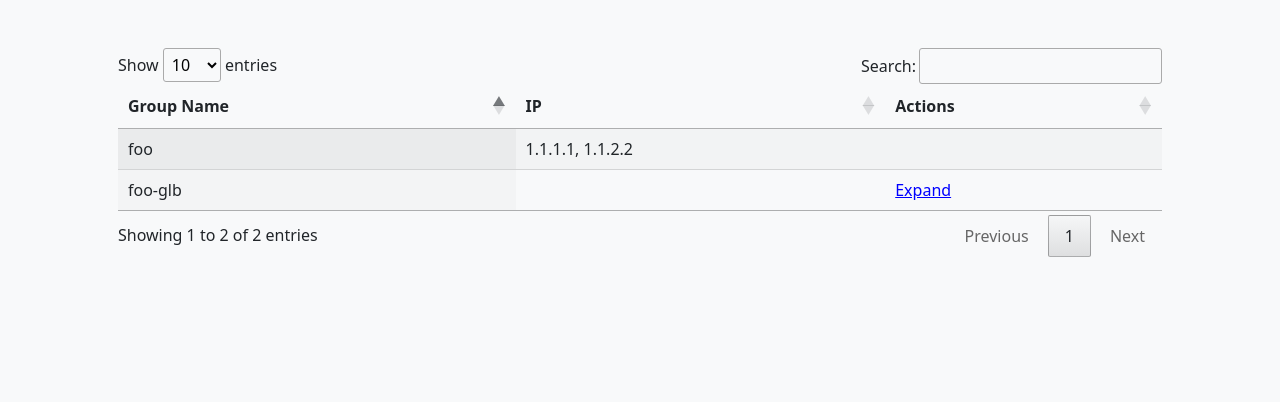
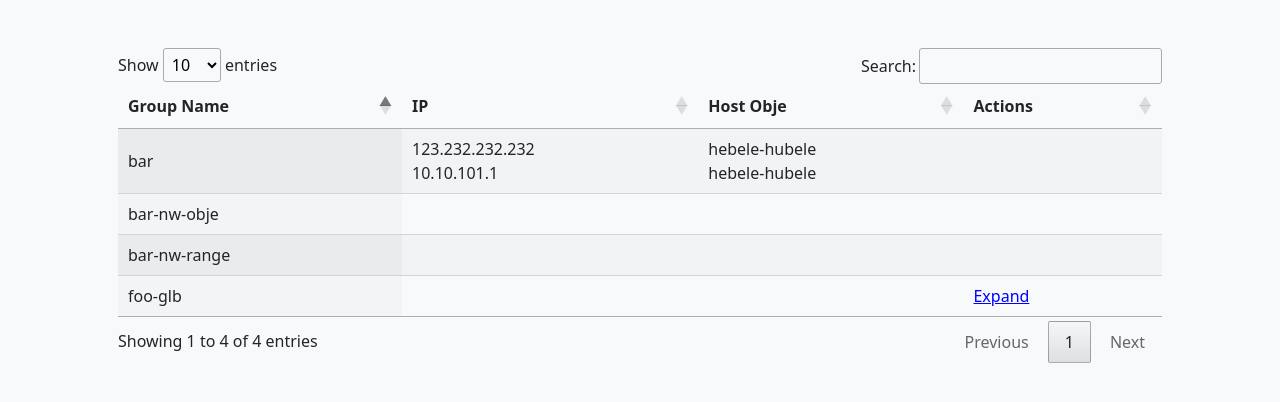
Before and after one commit to ismailengin/envanter-app, a Flask app: page /fw in a window 1280 px wide. Shown: the part 78-480 px from the top of the page. Run offline with Flask 3, Linux system fonts and the light colour scheme; the visitor is signed in with stand-in values (Sample User, id 1); some libraries are stand-ins or nearby versions.

Commit message:
Changed visuals and added more objects to samplefw

```diff
--- a/static/samplefw.txt
+++ b/static/samplefw.txt
@@ -3,8 +3,14 @@
 Host Obje Adi: "hebele-hubele", IP: 1.1.2.2, Aciklama: N/A
 ==============================
 Grup ADI: foo-glb
-Diger Obje Adi: bar, Tipi:
+Diger Obje Adi: foo, Tipi:
 ================================
 Grup ADI: bar
 Host Obje Adi: "hebele-hubele", IP: 123.232.232.232, Aciklama: N/A
 Host Obje Adi: "hebele-hubele", IP: 10.10.101.1, Aciklama: N/A
+================================
+Grup ADI: bar-nw-range
+Network Range Obje Adi: Range_Prod_10.10.10.10, Range: 10.10.10.10 - 10-10.10.20, Aciklama: N/A
+================================
+Grup ADI: bar-nw-obje
+Network Obje Adi: network_10.81.81.81, Network: 10.81.81.81, Subnet Mask: 255.255.255.254, Aciklama: N/A
--- a/templates/fw.html
+++ b/templates/fw.html
@@ -30,6 +30,7 @@
             <tr>
                 <th>Group Name</th>
                 <th>IP</th>
+                <th>Host Obje</th>
                 <th>Actions</th>
                 <th style="display: none;">Extn.</th>
             </tr>
@@ -42,6 +43,13 @@
 
 {% block scripts %}
 <script>
+    $(document).on('click', '.copy-btn', function () {
+        const textToCopy = $(this).data('clipboard-text');
+        navigator.clipboard.writeText(textToCopy).then(() => {
+        }).catch(err => {
+            console.error('Failed to copy text: ', err);
+        });
+    });
     $(document).ready(function () {
         fetch('static/samplefw.txt')
             .then(response => response.text())
@@ -114,15 +122,21 @@
                 childData = item.children ? item.children : [];
                 if (childData.length > 0) {
                     item.child = childData.map(child => {
-                        return `<div>${child['Grup ADI']} --- ${child['IP'].join(', ')}</div>`;
+                        if (child['IP'] == null) {
+                            return `<div>${child['Grup ADI']} --- No IP</div>`;
+                        }
+                        return `<div>${child['Grup ADI']} --- ${child['IP'].join(', ')} --- ${child['Host Obje Adi'].join('<br>')}</div>`;
                     });
                 } else {
                     item.child = null;
                 }
                 const row = $(`
                         <tr class="group-row" data-row-id="${rowId}">
-                            <td>${item['Grup ADI']}</td>
-                            <td>${item['IP'] ? item['IP'].join(', ') : ''}</td>
+                            <td>
+                                ${item['Grup ADI']}
+                            </td>
+                            <td>${item['IP'] ? item['IP'].join('<br>') : ''}</td>
+                            <td>${item['Host Obje Adi'] ? item['Host Obje Adi'].join('<br>') : ''}</td>
                             <td>
                                 ${item.children && item.children.length > 0 ? '<span class="toggle-details" data-target="' + rowId + '">Expand</span>' : ''}
                             </td>
@@ -160,9 +174,27 @@
                     console.log(row.data());
                     const matchingElements = data.filter(item => item['Grup ADI'] === key);
                     const childDetails = matchingElements[0].children.map(child => {
-                        return `<div>${child['Grup ADI']} --- ${child['IP'].join(', ')}</div>`;
+                        if (child['IP'] == null) {
+                            return `<div>${child['Grup ADI']} --- No IP</div>`;
+                        }
+                        return `
+                        <tr>
+                            <td colspan=1>${child['Grup ADI']}</td>
+                            <td colspan=1>${child['IP'].join('<br>')}</td>
+                            <td colspan=1>${child['Host Obje Adi'].join('<br>')}</td></tr>`;
                     }).join('');
-                    row.child(childDetails).show();
+                    childTable = `<table class="table table-bordered">
+                                <thead>
+    <tr>
+      <th scope="col">Group Name</th>
+      <th scope="col">IP</th>
+      <th scope="col">Host</th>
+    </tr>
+  </thead>
+  <tbody>
+                            ` + childDetails + `
+                            </tbody></table>`;
+                    row.child(childTable).show();
                     tr.addClass('shown');
                 }
             });
```
